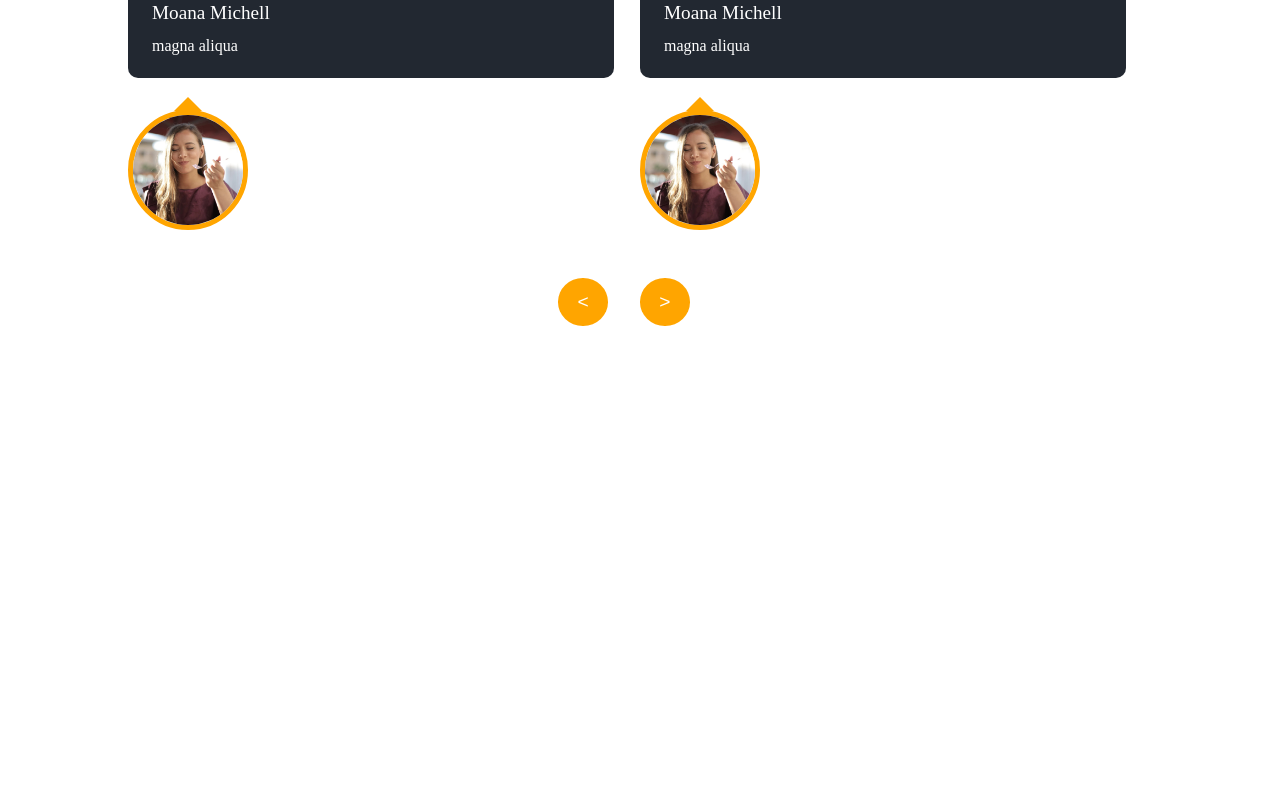
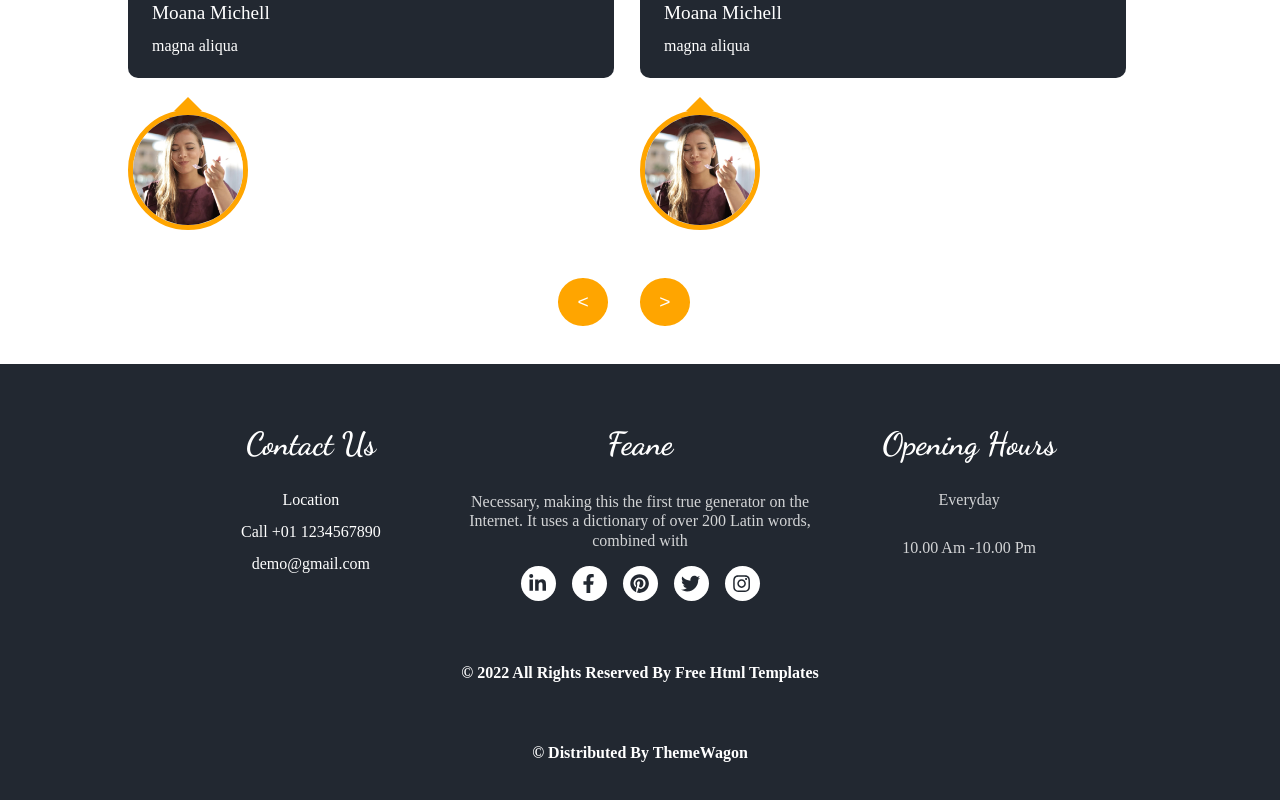
Before and after one commit to SIBChoi/food-resturant, a React (Create React App) app: page / in a window 1280 px wide. Shown: the part 4420-5220 px from the top of the page. Before the commit the page ends 4784 px from the top, so only its background shows below. Built offline with nearby package versions, Linux system fonts and the light colour scheme.

Commit message:
[ADD] footerSection

```diff
--- a/src/App.tsx
+++ b/src/App.tsx
@@ -1,5 +1,6 @@
 import React from 'react';
 import { BrowserRouter as Router } from 'react-router-dom';
+import Footer from './components/Footer/Footer';
 import Header from './components/Header/Header';
 import Home from './components/pages/Home';
 import './index.css';
@@ -10,6 +11,7 @@ function App() {
       <Router>
         <Header />
         <Home />
+        <Footer />
       </Router>
     </div>
   );
--- a/src/components/Button/Button.module.css
+++ b/src/components/Button/Button.module.css
@@ -6,4 +6,9 @@
   text-transform: uppercase;
   display: inline-block;
   color: #fff;
+  cursor: pointer;
 }
+
+.btn:hover {
+  box-shadow: inset 0 0 15px 25px orange;
+}
--- /dev/null
+++ b/src/components/Footer/Footer.module.css
@@ -0,0 +1,97 @@
+.footer {
+  width: 100%;
+  background: #222831;
+  height: 55vh;
+  display: flex;
+  justify-content: center;
+}
+
+.container {
+  width: 70%;
+  margin: 4rem 0;
+}
+
+.details {
+  display: flex;
+  gap: 2rem;
+  color: #fff;
+}
+
+.contact {
+  flex: 1;
+  display: flex;
+  flex-direction: column;
+  text-align: center;
+}
+
+.link {
+  margin-bottom: 1rem;
+  color: #fff;
+  text-decoration: none;
+}
+
+.link:hover {
+  color: orange;
+}
+
+h5 {
+  margin-bottom: 2rem;
+  font-size: 2rem;
+  font-family: 'Dancing Script', cursive;
+  font-weight: 600;
+}
+
+.desc {
+  flex: 1.5;
+  text-align: center;
+}
+
+.description {
+  opacity: 0.8;
+  line-height: 1.2;
+  margin-bottom: 1rem;
+}
+
+.list {
+  display: flex;
+  gap: 1rem;
+  justify-content: center;
+  align-items: center;
+}
+
+.listItem {
+  width: 35px;
+  height: 35px;
+  background: #fff;
+  border-radius: 50%;
+  color: #222831;
+  font-size: 1.2rem;
+  display: flex;
+  justify-content: center;
+  align-items: center;
+  cursor: pointer;
+}
+
+.open {
+  flex: 1;
+  text-align: center;
+}
+
+.open p {
+  opacity: 0.8;
+  margin-bottom: 2rem;
+}
+
+.copyContainer {
+  display: flex;
+  justify-content: center;
+  align-items: center;
+  flex-direction: column;
+  margin-top: 4rem;
+  gap: 4rem;
+}
+
+.copy {
+  color: #fff;
+  font-weight: 600;
+}
--- /dev/null
+++ b/src/components/Footer/Footer.tsx
@@ -0,0 +1,70 @@
+import React from 'react';
+import styles from './Footer.module.css';
+import { Link } from 'react-router-dom';
+import {
+  FaLinkedinIn,
+  FaFacebookF,
+  FaPinterest,
+  FaTwitter,
+  FaInstagram,
+} from 'react-icons/fa';
+
+const Footer = () => {
+  return (
+    <footer className={styles.footer}>
+      <div className={styles.container}>
+        <div className={styles.details}>
+          <div className={styles.contact}>
+            <h5>Contact Us</h5>
+            <Link className={styles.link} to="/">
+              Location
+            </Link>
+            <Link className={styles.link} to="/">
+              Call +01 1234567890
+            </Link>
+            <Link className={styles.link} to="/">
+              demo@gmail.com
+            </Link>
+          </div>
+          <div className={styles.desc}>
+            <h5>Feane</h5>
+            <p className={styles.description}>
+              Necessary, making this the first true generator on the Internet.
+              It uses a dictionary of over 200 Latin words, combined with
+            </p>
+            <ul className={styles.list}>
+              <li className={styles.listItem}>
+                <FaLinkedinIn />
+              </li>
+              <li className={styles.listItem}>
+                <FaFacebookF />
+              </li>
+              <li className={styles.listItem}>
+                <FaPinterest />
+              </li>
+              <li className={styles.listItem}>
+                <FaTwitter />
+              </li>
+              <li className={styles.listItem}>
+                <FaInstagram />
+              </li>
+            </ul>
+          </div>
+          <div className={styles.open}>
+            <h5>Opening Hours</h5>
+            <p>Everyday</p>
+            <p>10.00 Am -10.00 Pm</p>
+          </div>
+        </div>
+        <div className={styles.copyContainer}>
+          <p className={styles.copy}>
+            © 2022 All Rights Reserved By Free Html Templates
+          </p>
+          <p className={styles.copy}>© Distributed By ThemeWagon</p>
+        </div>
+      </div>
+    </footer>
+  );
+};
+
+export default Footer;
--- a/src/components/Header/Header.module.css
+++ b/src/components/Header/Header.module.css
@@ -46,4 +46,5 @@
 }
 .icon {
   font-size: 1.2rem;
+  cursor: pointer;
 }
```
